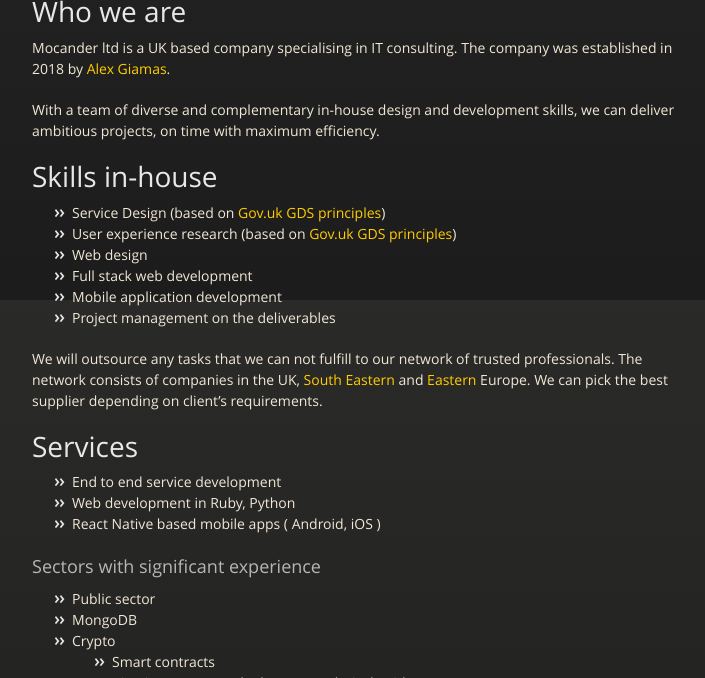
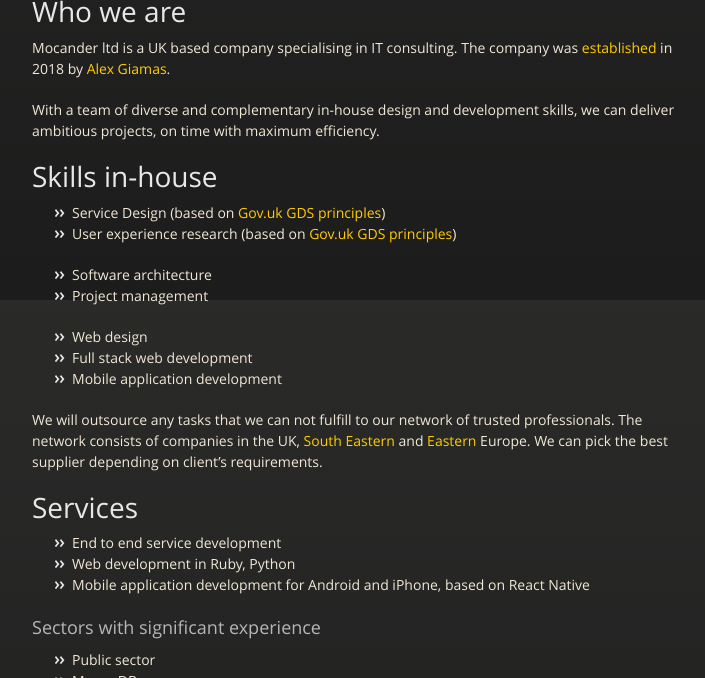
Before and after one commit to agiamas/agiamas.github.io, a Jekyll site: the page built from index.md, in a window 1280 px wide and 900 px high, scrolled down 378 px, cut to the strip 222-900 px from the top of the window. Shown: the whole strip, without its empty margins (283-988 px from the left). Built offline with Jekyll 4.4.1, drawn with Linux system fonts in a browser that asks for light colours.

Commit message:
(fix) content updates

```diff
--- a/index.md
+++ b/index.md
@@ -6,7 +6,7 @@ layout: default
 
 # Who we are
 
-Mocander ltd is a UK based company specialising in IT consulting. The company was established in 2018 by [Alex Giamas](https://www.linkedin.com/in/giamas/).
+Mocander ltd is a UK based company specialising in IT consulting. The company was [established](https://beta.companieshouse.gov.uk/company/11510355) in 2018 by [Alex Giamas](https://www.linkedin.com/in/giamas/).
 
 With a team of diverse and complementary in-house design and development skills, we can deliver ambitious projects, on time with maximum efficiency.
 
@@ -14,10 +14,16 @@ With a team of diverse and complementary in-house design and development skills,
 
 * Service Design (based on [Gov.uk GDS principles](https://www.gov.uk/service-manual))
 * User experience research (based on [Gov.uk GDS principles](https://www.gov.uk/service-manual))
+
+
+* Software architecture
+* Project management
+
+
 * Web design
 * Full stack web development
 * Mobile application development
-* Project management on the deliverables
+
 
 We will outsource any tasks that we can not fulfill to our network of trusted professionals.
 The network consists of companies in the UK, [South Eastern](https://www.gov.uk/foreign-travel-advice/greece) and [Eastern](https://www.gov.uk/foreign-travel-advice/ukraine) Europe.
@@ -27,7 +33,7 @@ We can pick the best supplier depending on client's requirements.
 
 * End to end service development
 * Web development in Ruby, Python
-* React Native based mobile apps ( Android, iOS )
+* Mobile application development for Android and iPhone, based on React Native
 
 
 ### Sectors with significant experience
```
Also changed, not shown: 2 other files.
